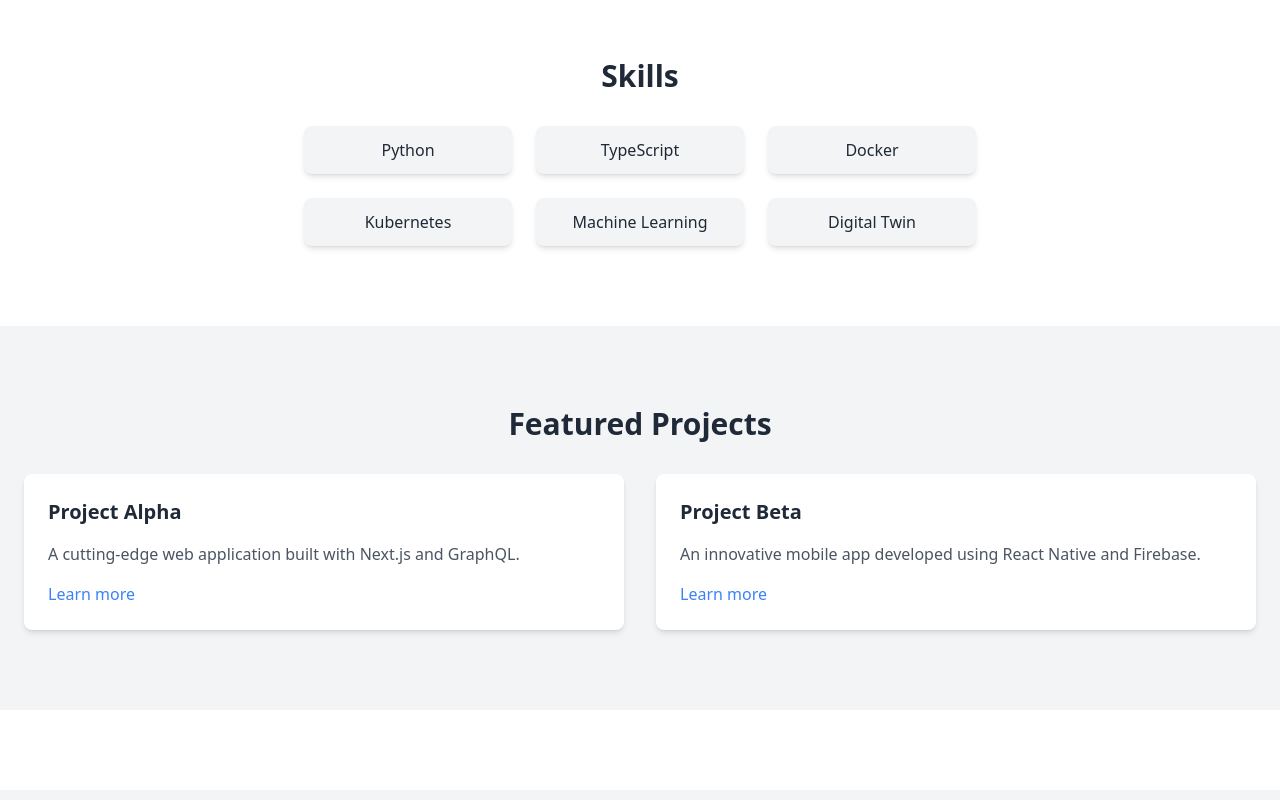
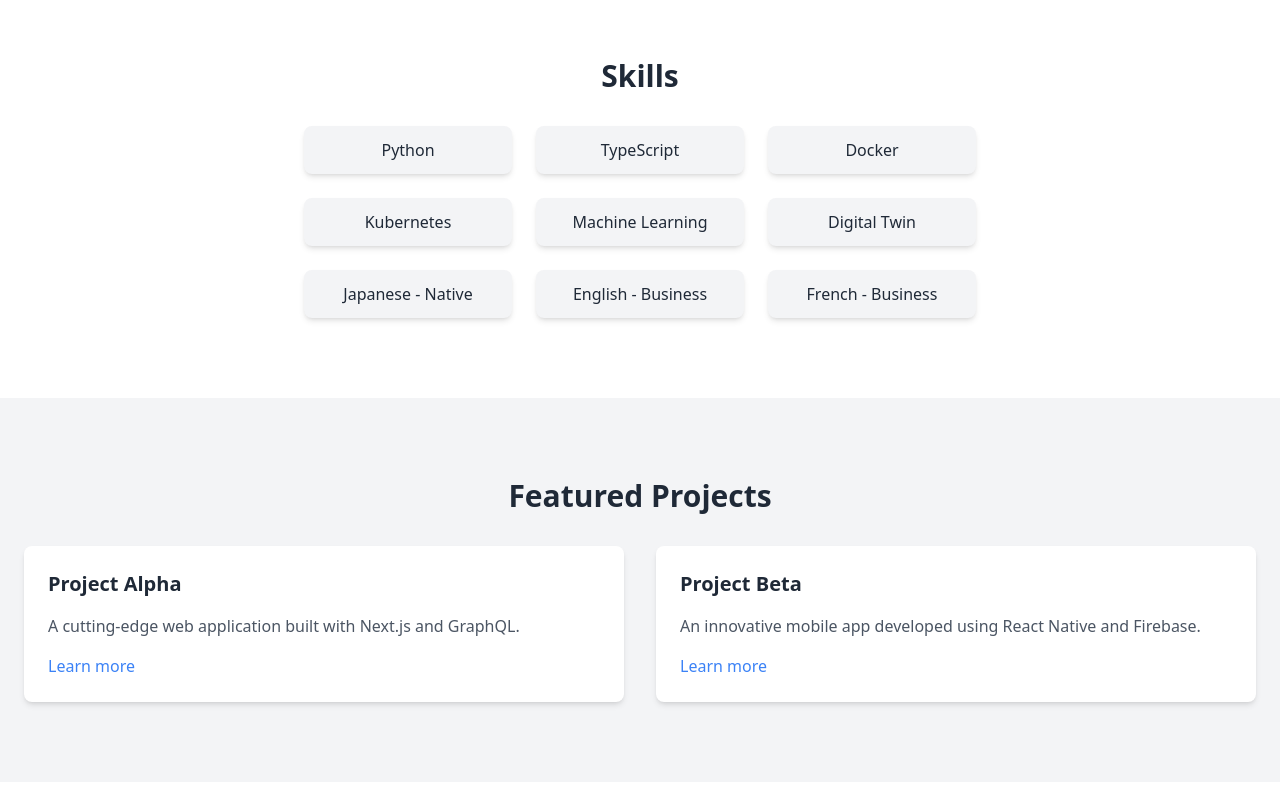
Before and after one commit to ShunTamura169/personal-website, a Next.js app: page / in a window 1280 px wide. Shown: the part 2020-2820 px from the top of the page. Built offline with nearby package versions, Linux system fonts and the light colour scheme; no server answers.

Commit message:
add language

```diff
--- a/src/app/page.tsx
+++ b/src/app/page.tsx
@@ -194,7 +194,7 @@
             <div className="container mx-auto px-6">
               <h2 className="text-3xl font-semibold mb-8 text-center">Skills</h2>
               <div className="grid grid-cols-2 md:grid-cols-3 gap-6 max-w-2xl mx-auto">
-                {['Python', 'TypeScript', 'Docker', 'Kubernetes', 'Machine Learning', 'Digital Twin'].map((skill) => (
+                {['Python', 'TypeScript', 'Docker', 'Kubernetes', 'Machine Learning', 'Digital Twin', 'Japanese - Native', 'English - Business', 'French - Business'].map((skill) => (
                   <div key={skill} className="bg-gray-100 rounded-lg shadow-md px-4 py-3 text-center font-medium">
                     {skill}
                   </div>
```
